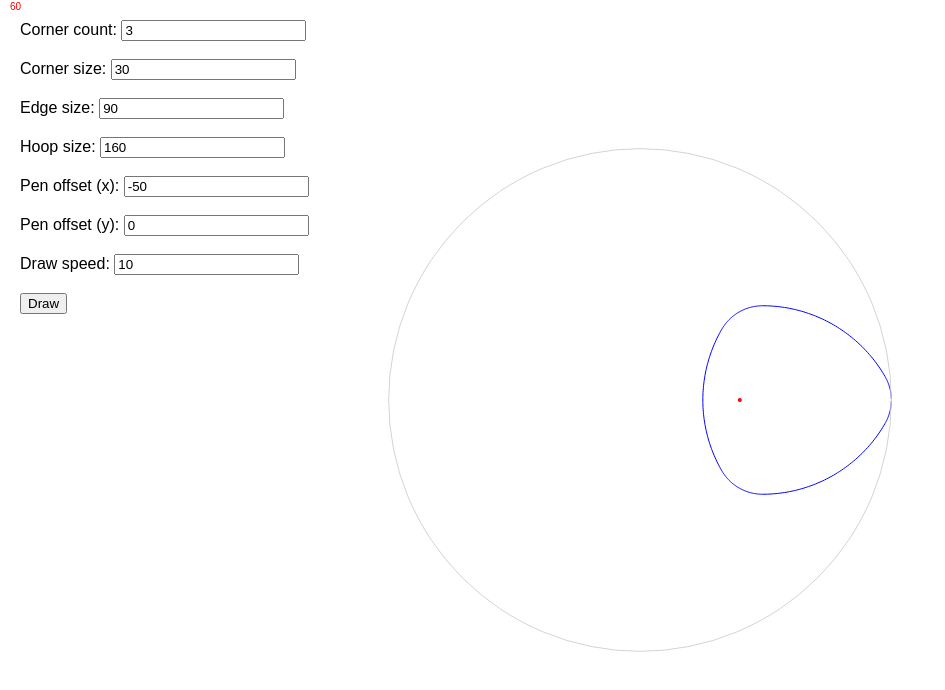
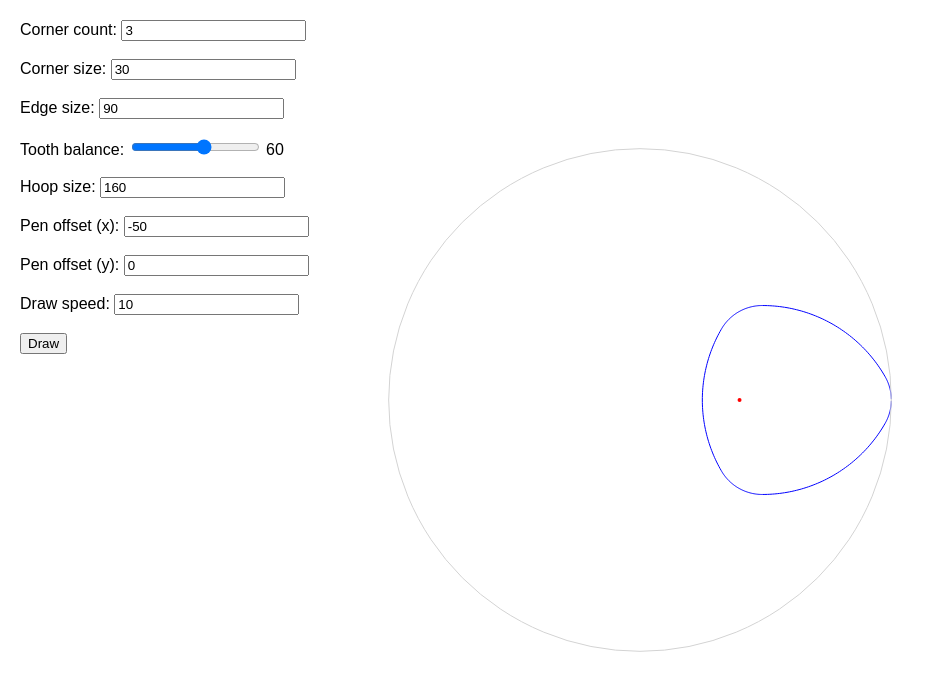
Before and after one commit to spirographic/spirographic.github.io, a plain HTML site: page index.html in a window 1280 px wide. Shown: the whole page, without its empty margins (0-945 px from the left). Drawn offline with Linux system fonts and the light colour scheme.

Commit message:
Added tooth balance slider
index.html
- Added html for slider input
- Added html for tooth count label

visualiser.js
- Added code to use slider input as ratio for corner-edge radius instead of hard-coded formula
- Added code to update gear teeth count label when draw function is called
- Removed teeth debug text accidentally left in last commit

```diff
--- a/index.html
+++ b/index.html
@@ -28,19 +28,21 @@
 <body>
 <div class="menu" id="menu">
 	<label for="nodes">Corner count:</label>
-	<input type="number" id="nodes" name="nodes" onChange="redraw()" value='3'><br><br>
+	<input type="number" id="nodes" name="nodes" onChange="redraw()" value="3"><br><br>
 	<label for="c_size">Corner size:</label>
-	<input type="number" id="c_size" name="c_size" onChange="redraw()" value='30'><br><br>
+	<input type="number" id="c_size" name="c_size" onChange="redraw()" value="30"><br><br>
 	<label for="e_size">Edge size:</label>
-	<input type="number" id="e_size" name="e_size" onChange="redraw()" value='90'><br><br>
+	<input type="number" id="e_size" name="e_size" onChange="redraw()" value="90"><br><br>
+	<label for="ratio">Tooth balance:</label>
+	<input type="range" min="1" max="100" name="ratio" id="ratio" onInput="redraw()" value="58"> <span id="gearTeeth"></span><br /><br />
 	<label for="h_size">Hoop size:</label>
-	<input type="number" id="h_size" name="h_size" onChange="redraw()" value='160'><br><br>
+	<input type="number" id="h_size" name="h_size" onChange="redraw()" value="160"><br><br>
 	<label for="poff_x">Pen offset (x):</label>
-	<input type="number" id="poff_x" name="poff_x" onChange="redraw()" value='-50'><br><br>
+	<input type="number" id="poff_x" name="poff_x" onChange="redraw()" value="-50"><br><br>
 	<label for="poff_y">Pen offset (y):</label>
-	<input type="number" id="poff_y" name="poff_y" onChange="redraw()" value='0'><br><br>
+	<input type="number" id="poff_y" name="poff_y" onChange="redraw()" value="0"><br><br>
 	<label for="speed">Draw speed:</label>
-	<input type="number" id="speed" name="speed" onChange="redraw()" value='10'><br><br>
+	<input type="number" id="speed" name="speed" onChange="redraw()" value="10"><br><br>
 	<button onclick="buttonDraw()">Draw</button>
 </div>
 
--- a/visualiser.js
+++ b/visualiser.js
@@ -51,7 +51,7 @@ function setVariables() {
 	c_radius = c_circ / 2*Math.PI;
 	e_circ = Number(document.getElementById('e_size').value);
 	e_radius = e_circ / 2*Math.PI;
-	g_radius = c_radius / Math.cos(Math.PI / (c_nodes * 2));
+	g_radius = (e_radius - c_radius) * (Number(document.getElementById('ratio').value)/100);
 
 	p_offset_x = Number(document.getElementById('poff_x').value);
 	p_offset_y = Number(document.getElementById('poff_y').value);
@@ -245,6 +245,9 @@ var seg_break = Math.PI / c_nodes - Math.asin(side_length / (e_radius - c_radius
 // Use calculated angle to find number of teeth on gear
 teeth = Math.round(c_nodes * (seg_break / Math.PI * c_circ + ((2 * Math.PI / c_nodes) - 2 * seg_break) / (2 * Math.PI) * e_circ));
 
+// Update gearTeeth span with calculated teeth value
+document.getElementById('gearTeeth').innerHTML = teeth;
+
 //////////////////////////////////////////////////
 // Calculate closest segment break to intercept //
 //////////////////////////////////////////////////
@@ -273,7 +276,6 @@ var side_prog = circ_prog - (seg_circ * side_seg);
 // Calculate number of teeth on each corner/edge arc
 var c_seg = c_circ * (seg_break / Math.PI);
 var e_seg = seg_circ - c_seg;
-debug_txt = teeth;
 
 // Determine whether intercept lies on corner or edge
 if (side_prog - (c_seg/2) <= 0) {
```
